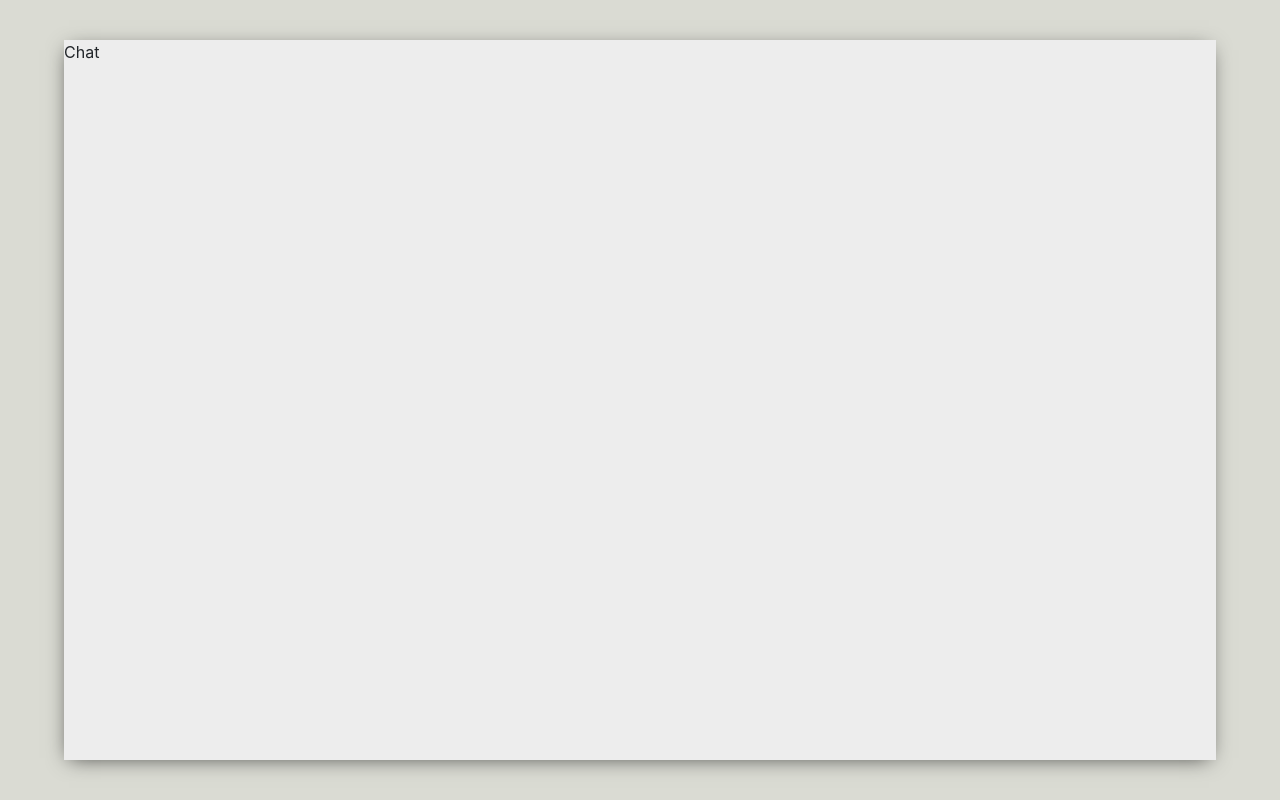
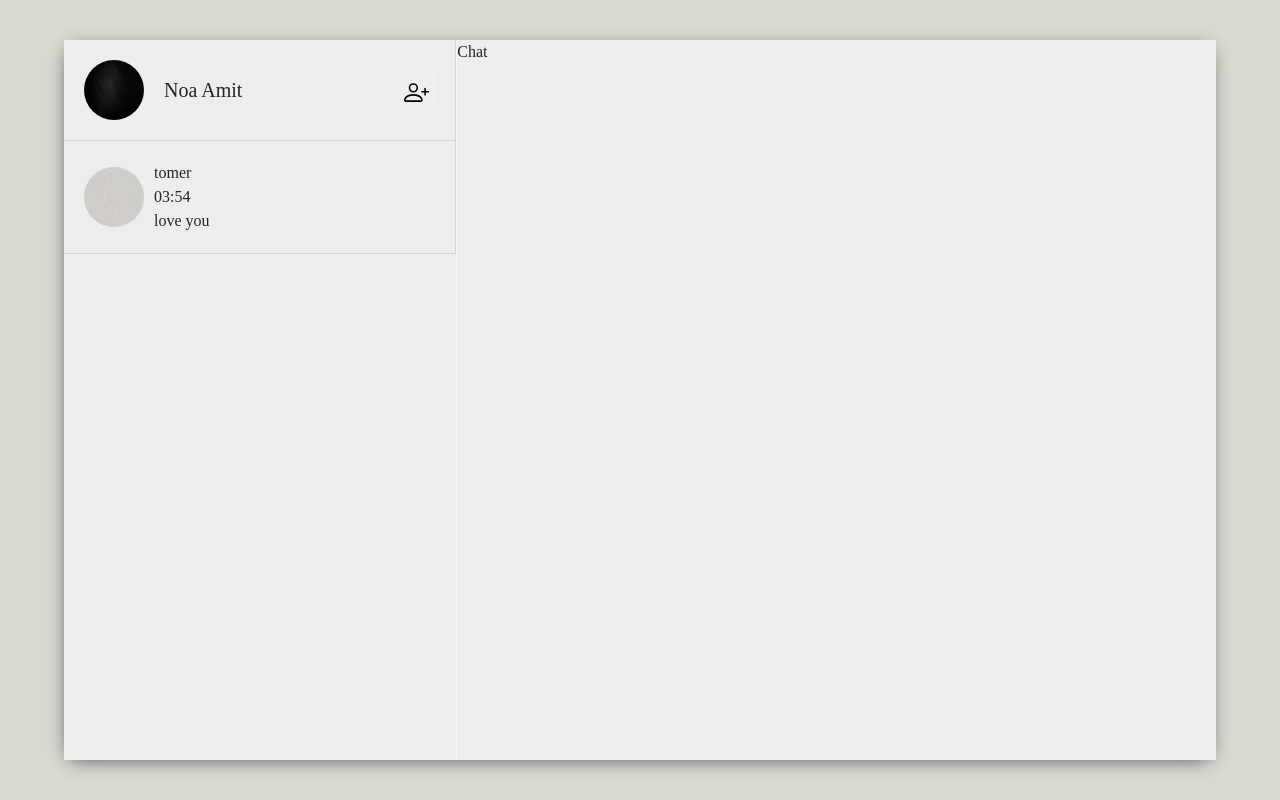
Before and after one commit to Noamit/Whatsapp_Clone_Project, a React (Create React App) app: page /chat in a window 1280 px wide. Built offline with nearby package versions, Linux system fonts and the light colour scheme.

Commit message:
noa_end_hamishi

```diff
--- a/src/Login.css
+++ b/src/Login.css
@@ -20,7 +20,6 @@
     flex-direction: column;
     align-items: center;
     font-family: 'Poiret One', cursive;
-
 }
 
 .login_body {
--- /dev/null
+++ b/src/Sidebar.css
@@ -0,0 +1,34 @@
+.sidebar {
+    display: flex;
+    flex: 0.35;
+    flex-direction: column;
+    overflow:auto;
+    border-right: 1px solid #f6f6f6;
+}
+
+.rounded-circle {
+    width: 60px;
+    height: 60px;
+}
+
+.sidebar_header {
+    display: flex;
+    justify-content: space-between;
+    align-items: center;
+    padding: 20px;
+    border-right: 1px solid lightgray;
+    border-bottom: 1px solid lightgray;
+    overflow:hidden;
+}
+
+#userName {
+    margin-right: auto;
+    padding-left: 20px;
+    font-size: 20px;
+}
+
+#presonPlus_button {
+    border: none;
+    cursor: pointer;
+    font-size: 25px;
+}
--- a/src/Sidebar.js
+++ b/src/Sidebar.js
@@ -1,16 +1,22 @@
 import React from 'react'
+import './Sidebar.css'
+import { PersonPlus } from 'react-bootstrap-icons'
+import img1 from './img1.jpg'
+import SingleSideChat from './SingleSideChat'
 
 function Sidebar() {
   return (
-    <div className='sideBar'>
-      <div className='sideBar_header'>
-
+    <div className='sidebar'>
+      <div className='sidebar_header'>
+        <img src={img1} className="rounded-circle" alt="user" />
+        <div id="userName">Noa Amit</div>
+        <button id='presonPlus_button'>
+          <PersonPlus />
+        </button>
       </div>
-      <div className='sideBar_chats'>
-
+      <div className='sidebar_chats'>
+        <SingleSideChat name="tomer" lastMessage={"love you"} lastseen="03:54" />
       </div>
-
-
     </div>
   )
 }
--- /dev/null
+++ b/src/SingleSideChat.css
@@ -0,0 +1,16 @@
+.SingleSideChat {
+    display: flex;
+    align-items: center;
+    padding: 20px;
+    border-right: 1px solid lightgray;
+    border-bottom: 1px solid lightgray;
+    overflow:hidden;
+}
+
+.SingleSideChat_info {
+margin-left: 10px;
+}
+
+.SingleSideChat:hover {
+    background-color: rgb(233, 230, 230);
+}
--- /dev/null
+++ b/src/SingleSideChat.js
@@ -0,0 +1,18 @@
+import React from 'react'
+import './SingleSideChat.css'
+import img2 from './img2.jpg'
+
+function SingleSideChat({ name, lastMessage, lastseen }) {
+    return (
+        <p className='SingleSideChat'>
+            <img id="b" src={img2} className="rounded-circle" alt="new contant" />
+            <div className='SingleSideChat_info'>
+                <div id="info_name">{name} </div>
+                <div className="info_lastSeen">{lastseen}</div>
+                <div className="info_message">{lastMessage}</div>
+            </div>
+        </p>
+    )
+}
+
+export default SingleSideChat
--- a/src/index.css
+++ b/src/index.css
@@ -4,9 +4,7 @@
 
   body {
     margin: 0;
-    font-family: -apple-system, BlinkMacSystemFont, 'Segoe UI', 'Roboto', 'Oxygen',
-      'Ubuntu', 'Cantarell', 'Fira Sans', 'Droid Sans', 'Helvetica Neue',
-      sans-serif;
+    font-family: 'Poiret One', cursive;
     -webkit-font-smoothing: antialiased;
     -moz-osx-font-smoothing: grayscale;
   }
```
Also changed, not shown: src/img1.jpg (added), src/img2.jpg (added).
